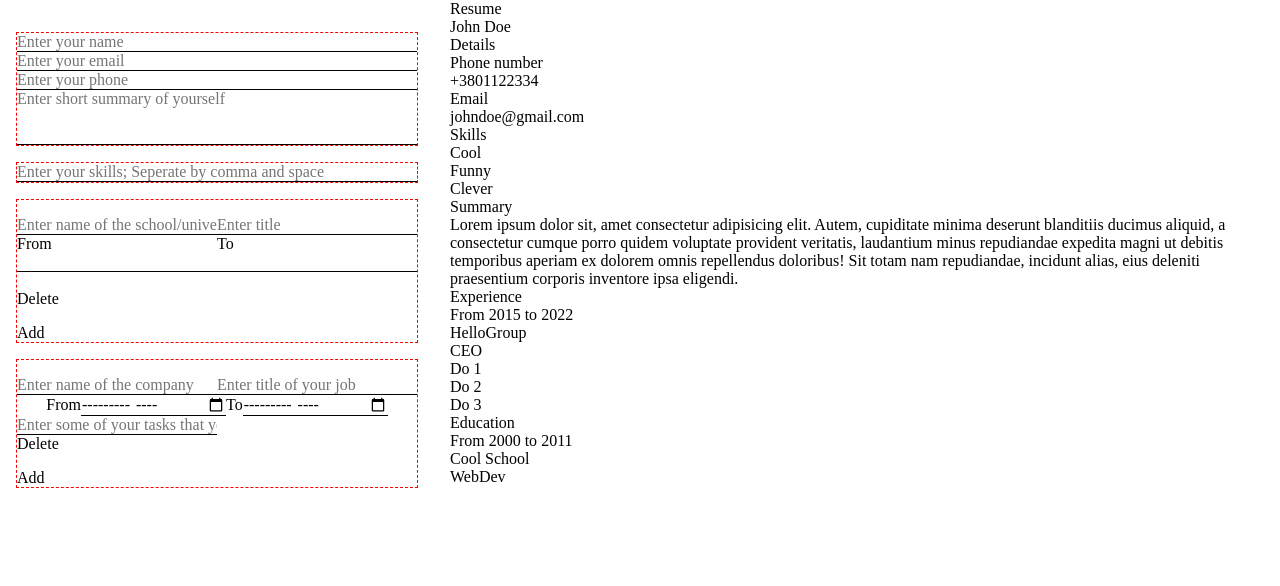
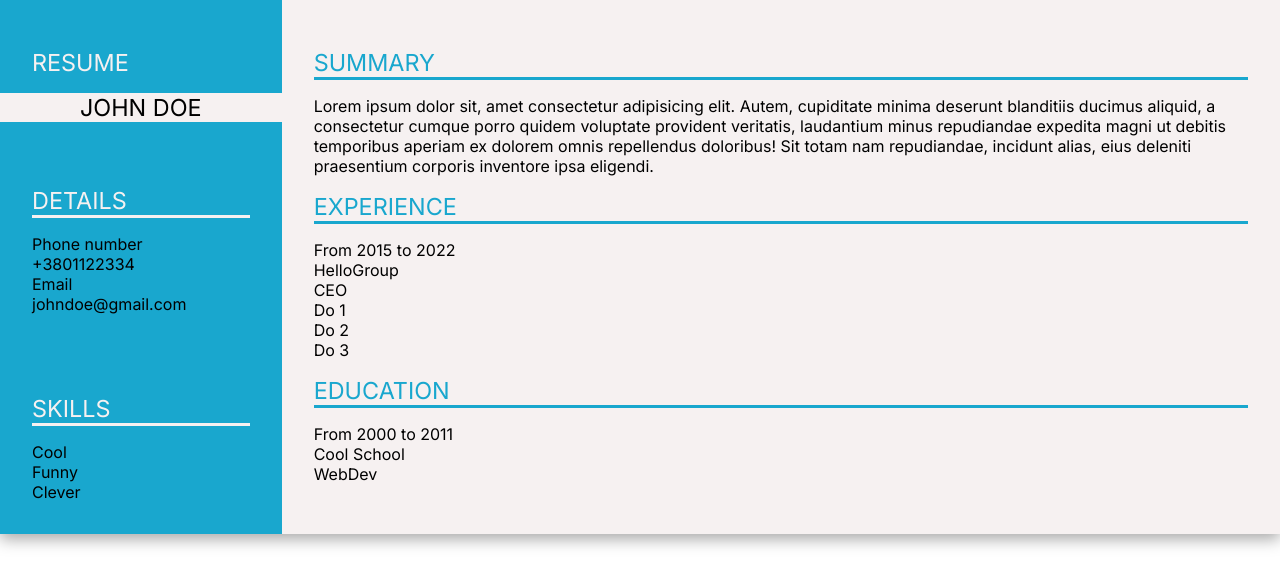
Before and after one commit to George-Al3xander/CV-APP, a React app: page / in a window 1280 px wide. Shown: the top 586 px of the page. Built offline with nearby package versions, Linux system fonts and the light colour scheme.

Commit message:
Quick commit

```diff
--- a/src/App.js
+++ b/src/App.js
@@ -126,24 +126,6 @@ class App extends Component {
             education: tempArray,
         })
     }
-
-
-
-
-
-
-
-
-
-
-
-
-
-
-
-
-
-
 
     addFormExp() {
         this.setState({
@@ -303,7 +285,7 @@ class App extends Component {
     render() {
         return(
             <div className="split">
-                <Form
+                {/* <Form
                     addFormEdu = {this.addFormEdu}
                     removeFormEdu = {this.removeFormEdu}
 
@@ -329,7 +311,7 @@ class App extends Component {
 
                     changeSkills = {this.change_skills}
                     test = {this.test}
-                />
+                /> */}
                 <CV data={this.state} />
 
             </div>
--- a/src/components/Form_Edu.js
+++ b/src/components/Form_Edu.js
@@ -17,9 +17,9 @@ class Form_Edu extends Component {
                         <input onChange={this.props.changeEducationTitle}   placeholder="Enter title" id={"form_edu_title_"+ num} type="text" />
                         <div className="dates">
                             <div className="date">From
-                            <input onChange={this.props.changeEducationDate}   id={"form_edu_start_"+ num} type="year" /></div>
+                            <input onChange={this.props.changeEducationDate}   id={"form_edu_start_"+ num} type="month" /></div>
                             <div className="date" >
-                            To<input onChange={this.props.changeEducationDate}  id={"form_edu_end_"+ num} type="year" />
+                            To<input onChange={this.props.changeEducationDate}  id={"form_edu_end_"+ num} type="month" />
                             </div>
                         </div>
                         <br />
--- a/src/styles.css
+++ b/src/styles.css
@@ -38,6 +38,28 @@
   }
 /*-------------------------------------------------------------------------------------*/
 
+:root {
+
+  --ff-main: 'Inter', sans-serif;
+
+  --clr-primary: rgb(25, 167, 206);
+  --clr-secondary: rgb(20, 108, 148);
+  --clr-light: rgb(175, 211, 226);
+  --clr-accent: rgb(246, 241, 241);
+
+
+  --fs-default: 1.125rem;
+  --fs-medium: calc(var(--fs-default) * 1.3);
+  --fs-big: calc(var(--fs-default) * 2);
+
+}
+
+
+body {
+  font-family: var(--ff-main)
+}
+
+
 .split,main,.dates {
   display: flex;
   justify-content: center;
@@ -47,6 +69,7 @@
 
 .split {
   flex-direction: row;
+  justify-content: center;
   gap: 1rem;
 }
 
@@ -64,9 +87,69 @@ fieldset {
   flex-direction: column;
   border:  1px dashed red;
   margin-block: 1rem;
+}
 
-}
 
 .block_form {
   margin-block: 1rem;
+  display: flex;
+  flex-direction: column;
 }
+
+.cv {
+  display: flex;
+  box-shadow: rgba(0, 0, 0, 0.35) 0px 5px 15px;
+  font-size: fs;
+}
+
+.cv_left {
+  background-color: var(--clr-primary);
+}
+
+.cv_right {
+  background-color: var(--clr-accent);
+}
+
+h1 {
+  font-size: var(--fs-medium);
+  margin-block: 1rem;
+  text-transform: uppercase;
+}
+
+.cv_left > *:not(.cv_header) {
+  padding: 2rem;
+}
+
+ .cv_right {
+  padding: 2rem;
+}
+
+.cv_left h1:not(.cv_header h1) {
+  color: var(--clr-accent);
+  border-bottom: 3px solid var(--clr-accent);
+}
+
+.cv_right h1 {
+  color: var(--clr-primary);
+  border-bottom: 3px solid var(--clr-primary);
+}
+
+.cv_header {
+    color: var(--clr-accent);
+    position: relative;
+}
+
+.cv_header h1:first-child {
+    padding: 2rem 2rem 0rem 2rem;
+}
+
+.name {
+  color: black !important;
+  position: relative;
+  padding-inline:5rem;
+
+  background-color: var(--clr-accent);
+ z-index: 1;
+  white-space: nowrap;
+  width: 100%;
+}
--- a/src/template.html
+++ b/src/template.html
@@ -4,6 +4,9 @@
     <meta charset="UTF-8">
     <meta http-equiv="X-UA-Compatible" content="IE=edge">
     <meta name="viewport" content="width=device-width, initial-scale=1.0">
+    <link rel="preconnect" href="https://fonts.googleapis.com">
+    <link rel="preconnect" href="https://fonts.gstatic.com" crossorigin>
+    <link href="https://fonts.googleapis.com/css2?family=Inter&display=swap" rel="stylesheet">
     <title>CV</title>
 </head>
 <body>
```
Also changed, not shown: 3 other files (tests, documents, lock files or other folders).
